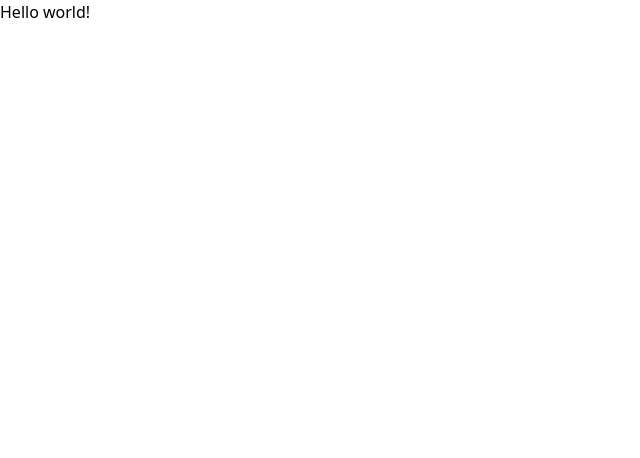
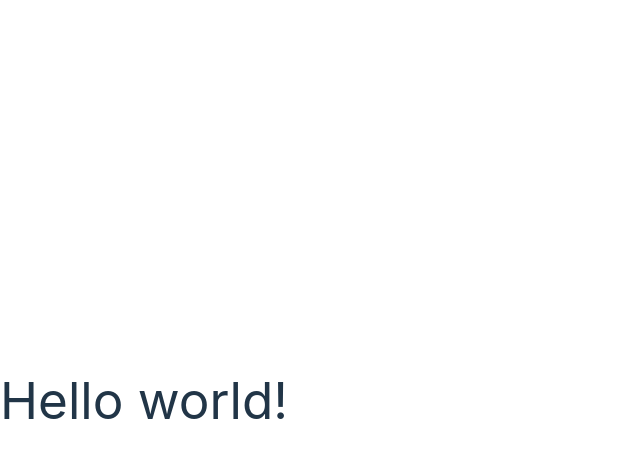
Before and after one commit to jlcapor/EventifyPro-PF, a React (Vite) app in the folder client/: page / in a window 1280 px wide. Shown: the top 458 px of the page, without its empty margins (0-640 px from the left). Built offline with nearby package versions, Linux system fonts and the light colour scheme.

Commit message:
carpeta components, redux y views

```diff
--- a/client/src/index.css
+++ b/client/src/index.css
@@ -1,3 +1,74 @@
 @tailwind base;
 @tailwind components;
 @tailwind utilities;
+
+
+:root {
+  font-family: Inter, system-ui, Avenir, Helvetica, Arial, sans-serif;
+  line-height: 1.5;
+  font-weight: 400;
+
+  color-scheme: light dark;
+  color: rgba(255, 255, 255, 0.87);
+  background-color: #242424;
+
+  font-synthesis: none;
+  text-rendering: optimizeLegibility;
+  -webkit-font-smoothing: antialiased;
+  -moz-osx-font-smoothing: grayscale;
+  -webkit-text-size-adjust: 100%;
+}
+
+a {
+  font-weight: 500;
+  color: #646cff;
+  text-decoration: inherit;
+}
+a:hover {
+  color: #535bf2;
+}
+
+body {
+  margin: 0;
+  display: flex;
+  place-items: center;
+  min-width: 320px;
+  min-height: 100vh;
+}
+
+h1 {
+  font-size: 3.2em;
+  line-height: 1.1;
+}
+
+button {
+  border-radius: 8px;
+  border: 1px solid transparent;
+  padding: 0.6em 1.2em;
+  font-size: 1em;
+  font-weight: 500;
+  font-family: inherit;
+  background-color: #1a1a1a;
+  cursor: pointer;
+  transition: border-color 0.25s;
+}
+button:hover {
+  border-color: #646cff;
+}
+button:focus,
+button:focus-visible {
+  outline: 4px auto -webkit-focus-ring-color;
+}
+
+@media (prefers-color-scheme: light) {
+  :root {
+    color: #213547;
+    background-color: #ffffff;
+  }
+  a:hover {
+    color: #747bff;
+  }
+  button {
+    background-color: #f9f9f9;
+  }
+}
--- /dev/null
+++ b/client/src/views/About/index.js
@@ -0,0 +1 @@
+export { default as About } from './About';
--- /dev/null
+++ b/client/src/views/Home/index.js
@@ -0,0 +1 @@
+export { default as Home } from './Home';
```
Also changed, not shown: client/src/views/About/About.jsx (added, +12 -0 lines), client/src/views/Home/Home.jsx (added, +12 -0 lines), client/src/redux/store.js (added).
